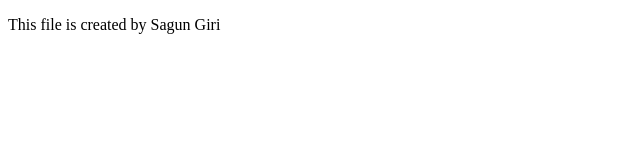
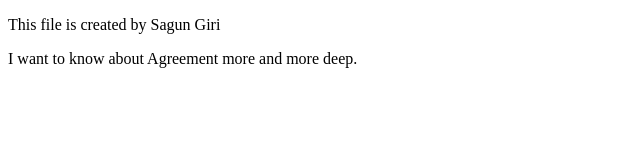
Before and after one commit to Tulsi8645/today-class, a plain HTML site: page sagun.html in a window 1280 px wide. Shown: the whole page, without its empty margins (0-640 px from the left). Drawn offline with Linux system fonts and the light colour scheme.

Commit message:
i want to know more .

```diff
--- a/sagun.html
+++ b/sagun.html
@@ -7,5 +7,6 @@
 </head>
 <body>
     <p>This file is created by Sagun Giri</p>
+    <p>I want to know about Agreement more and more deep.</p>
 </body>
 </html>
```
